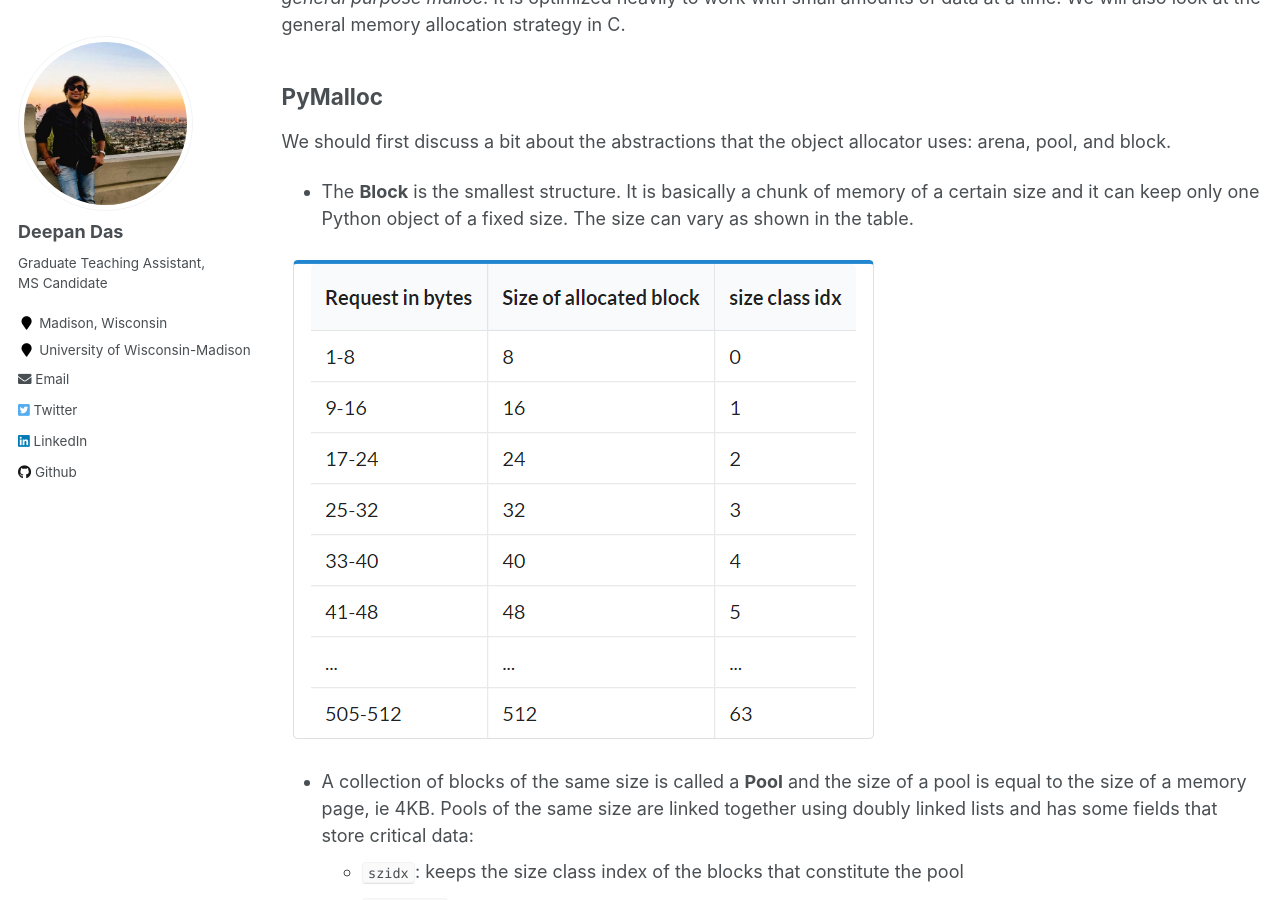
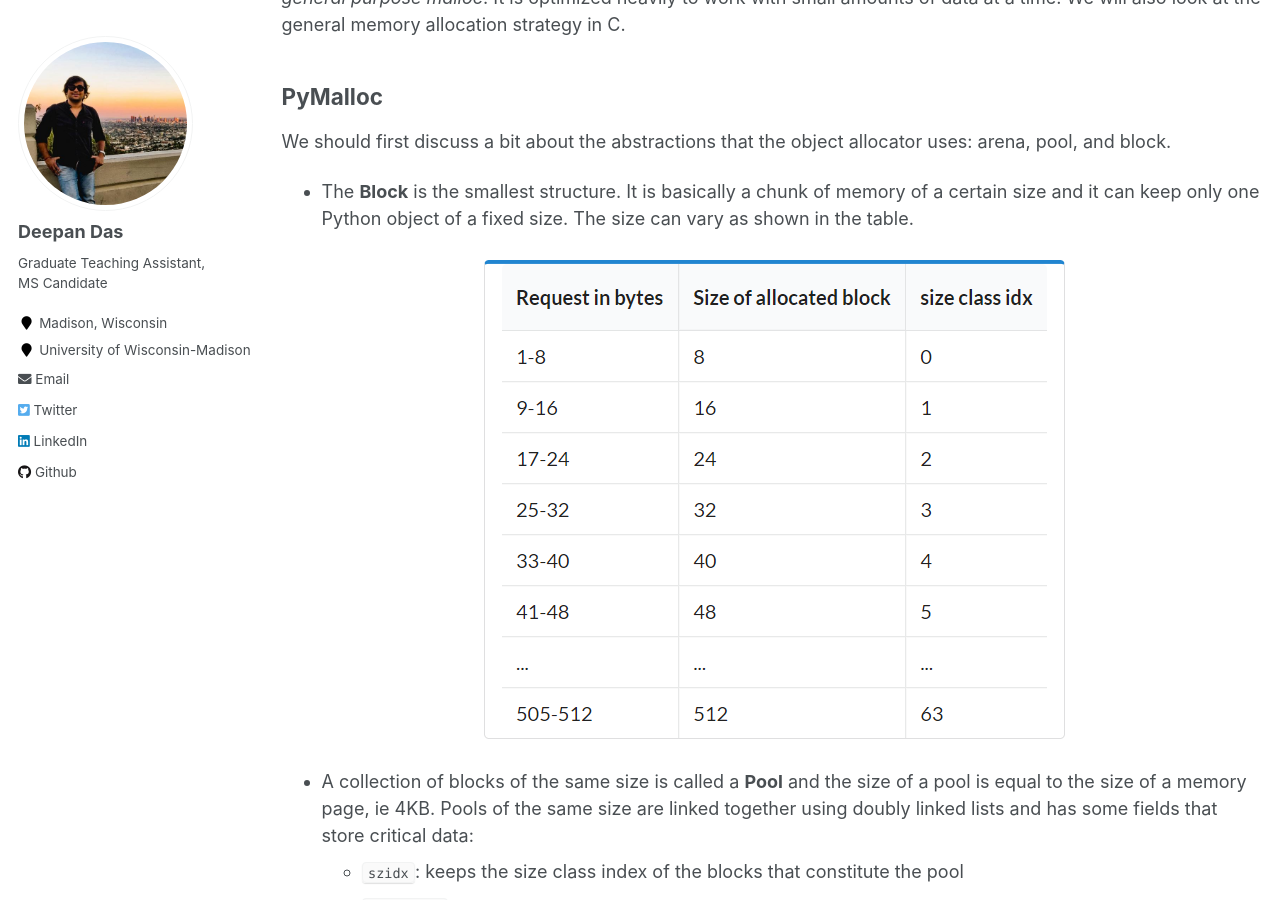
Before and after one commit to deepandas11/deepandas11.github.io, a Jekyll site: the page built from _posts/2019-05-29-memory-management-python.md, in a window 1280 px wide and 900 px high, scrolled down 2000 px. Built offline with Jekyll 4.4.1, drawn with Linux system fonts in a browser that asks for light colours.

Commit message:
Minor changes to blog post
Signed-off-by: Deepan Das <deepandas11@gmail.com>

````diff
--- a/_posts/2019-05-29-memory-management-python.md
+++ b/_posts/2019-05-29-memory-management-python.md
@@ -49,7 +49,8 @@ We should first discuss a bit about the abstractions that the object allocator u
 
 - The **Block** is the smallest structure. It is basically a chunk of memory of a certain size and it can keep only one Python object of a fixed size. The size can vary as shown in the table.
 
-![Block size classes]({{site.url}}/images/blocks_structure.png)
+<img src="{{site.url}}/images/blocks_structure.png" style="display: block; margin: auto;" />
+
 
 - A collection of blocks of the same size is called a **Pool** and the size of a pool is equal to the size of a memory page, ie 4KB.  Pools of the same size are linked together using doubly linked lists and has some fields that store critical data:
 	- ```szidx```: keeps the size class index of the blocks that constitute the pool
````
